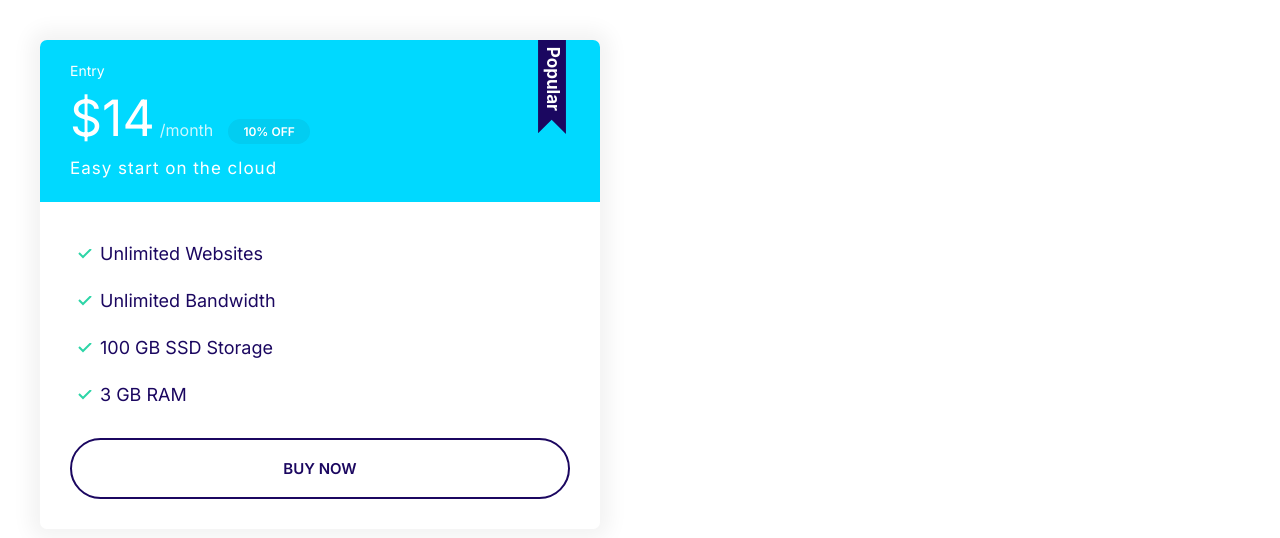
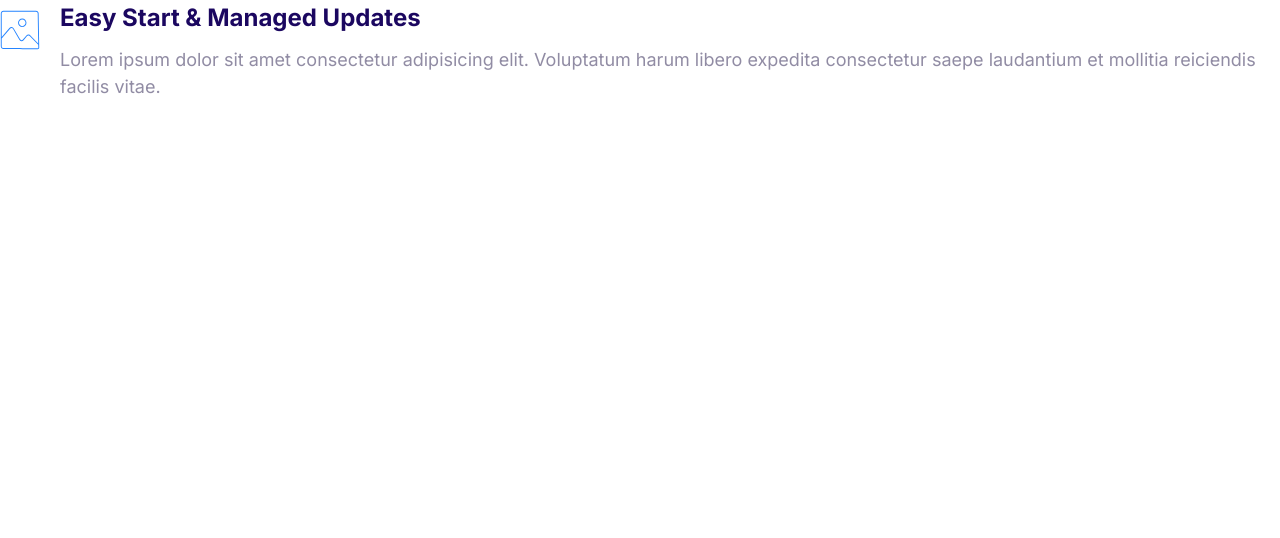
Before and after one commit to ogomola/ojmoshify, a plain HTML site: page index.html in a window 1280 px wide. Drawn offline with Linux system fonts and the light colour scheme.

Commit message:
Define Media Objects with Icon.

```diff
--- a/css/styles.css
+++ b/css/styles.css
@@ -362,3 +362,20 @@ a {
     font-size: 1.7rem;
   }
 }
+
+/* Media */
+.media {
+  display: flex;
+}
+
+.media__title {
+  margin-top: 0;
+}
+
+.media__body {
+  margin: 0 2rem;
+}
+
+.media__image {
+  margin-top: 1rem;
+}
--- a/index.html
+++ b/index.html
@@ -14,26 +14,19 @@
     <link rel="stylesheet" href="css/styles.css" />
   </head>
   <body>
-    <div style="width: 50%; padding: 4rem">
-      <div class="plan plan--popular">
-        <div class="card card--secondary">
-          <header class="card__header">
-            <h3 class="plan__name">Entry</h3>
-            <span class="plan__price">$14</span>
-            <span class="plan__billing-cycle">/month</span>
-            <span class="badge badge--secondary badge--small">10% OFF</span>
-            <span class="plan__description">Easy start on the cloud</span>
-          </header>
-          <div class="card__body">
-            <ul class="list list--tick">
-              <li class="list__item">Unlimited Websites</li>
-              <li class="list__item">Unlimited Bandwidth</li>
-              <li class="list__item">100 GB SSD Storage</li>
-              <li class="list__item">3 GB RAM</li>
-            </ul>
-            <button class="btn btn--outline btn--block">Buy Now</button>
-          </div>
-        </div>
+    <div class="media">
+      <div class="media__image">
+        <svg class="icon icon--primary">
+          <use xlink:href="images/sprite.svg#snap"></use>
+        </svg>
+      </div>
+      <div class="media__body">
+        <h3 class="media__title">Easy Start & Managed Updates</h3>
+        <p>
+          Lorem ipsum dolor sit amet consectetur adipisicing elit. Voluptatum
+          harum libero expedita consectetur saepe laudantium et mollitia
+          reiciendis facilis vitae.
+        </p>
       </div>
     </div>
   </body>
```
Also changed, not shown: components/mediaobjects.html (added, +15 -0 lines).
